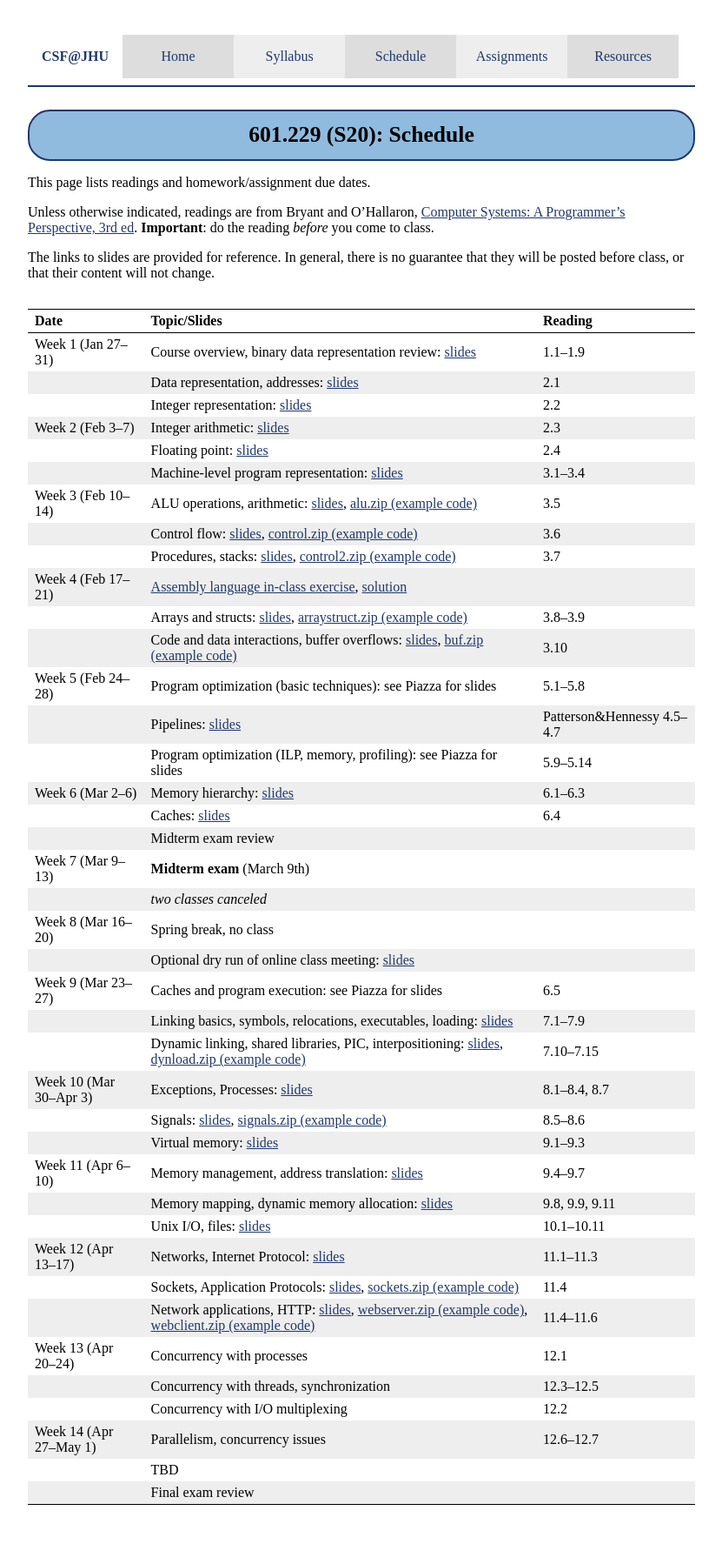
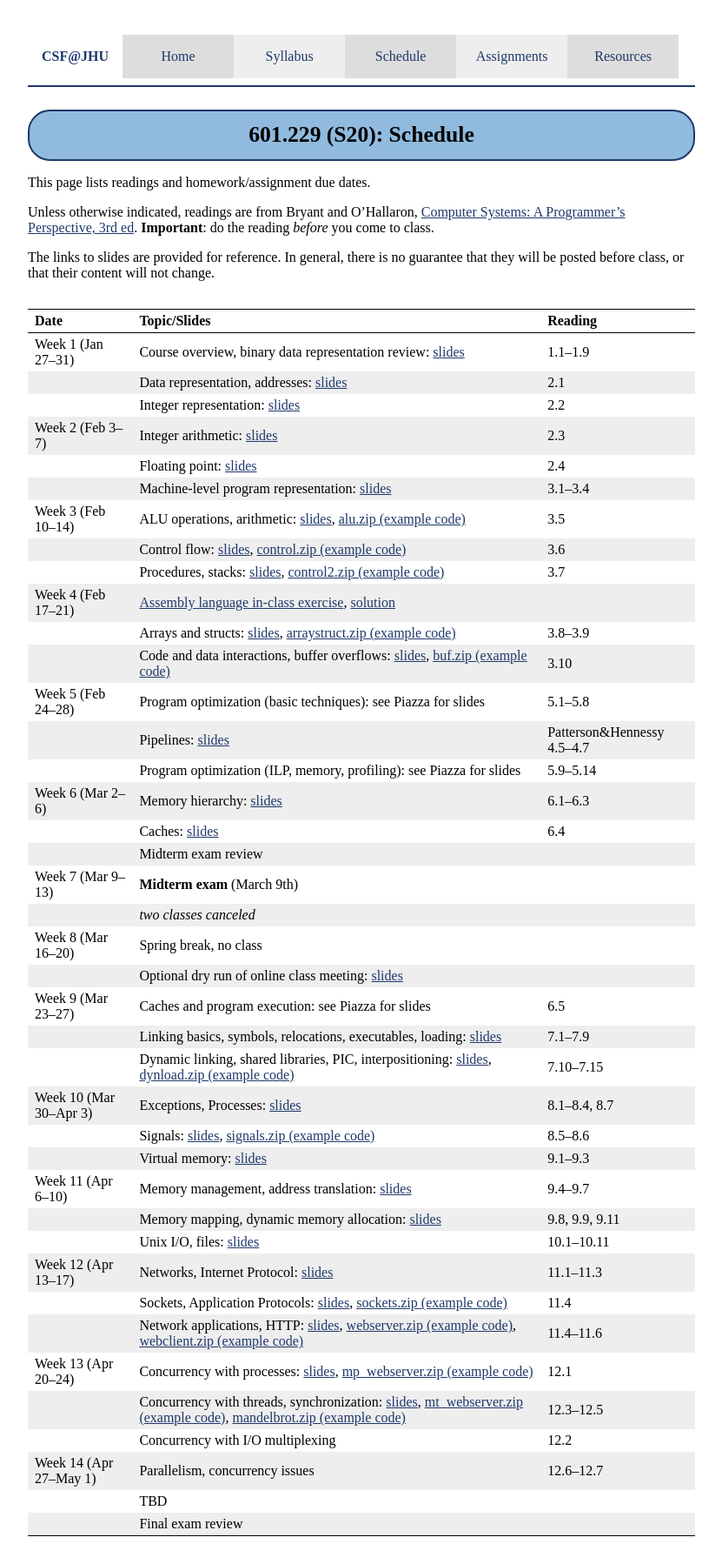
Before and after one commit to jhucsf/spring2020, a Jekyll site: the page built from schedule.md, in a window 1280 px wide. Shown: the whole page at 87% size, without its empty margins (224-1055 px from the left). Built offline with Jekyll 4.4.1, drawn with Linux system fonts in a browser that asks for light colours; before the commit the page ends 1762 px from its top, so only the background shows below that.

Commit message:
lecture 29 and 30 slides, example code

```diff
--- a/schedule.md
+++ b/schedule.md
@@ -46,8 +46,8 @@ Week 11 (Apr 6–10) | Memory management, address translation: [slides](lectures
 Week 12 (Apr 13–17)| Networks, Internet Protocol: [slides](lectures/lecture26-public.pdf) | 11.1–11.3 |
 &nbsp;             | Sockets, Application Protocols: [slides](lectures/lecture27-public.pdf), [sockets.zip (example code)](lectures/sockets.zip) | 11.4 |
 &nbsp;             | Network applications, HTTP: [slides](lectures/lecture28-public.pdf), [webserver.zip (example code)](lectures/webserver.zip), [webclient.zip (example code)](lectures/webclient.zip) | 11.4–11.6 |
-Week 13 (Apr 20–24)| Concurrency with processes | 12.1 |
-                   | Concurrency with threads, synchronization | 12.3–12.5
+Week 13 (Apr 20–24)| Concurrency with processes: [slides](lectures/lecture29-public.pdf), [mp\_webserver.zip (example code)](lectures/mp_webserver.zip) | 12.1 |
+&nbsp;             | Concurrency with threads, synchronization: [slides](lectures/lecture30-public.pdf), [mt\_webserver.zip (example code)](lectures/mt_webserver.zip), [mandelbrot.zip (example code)](lectures/mandelbrot.zip) | 12.3–12.5
                    | Concurrency with I/O multiplexing | 12.2 |
 Week 14 (Apr 27–May 1) | Parallelism, concurrency issues | 12.6–12.7 |
                    | TBD
```
Also changed, not shown: 5 other files.
